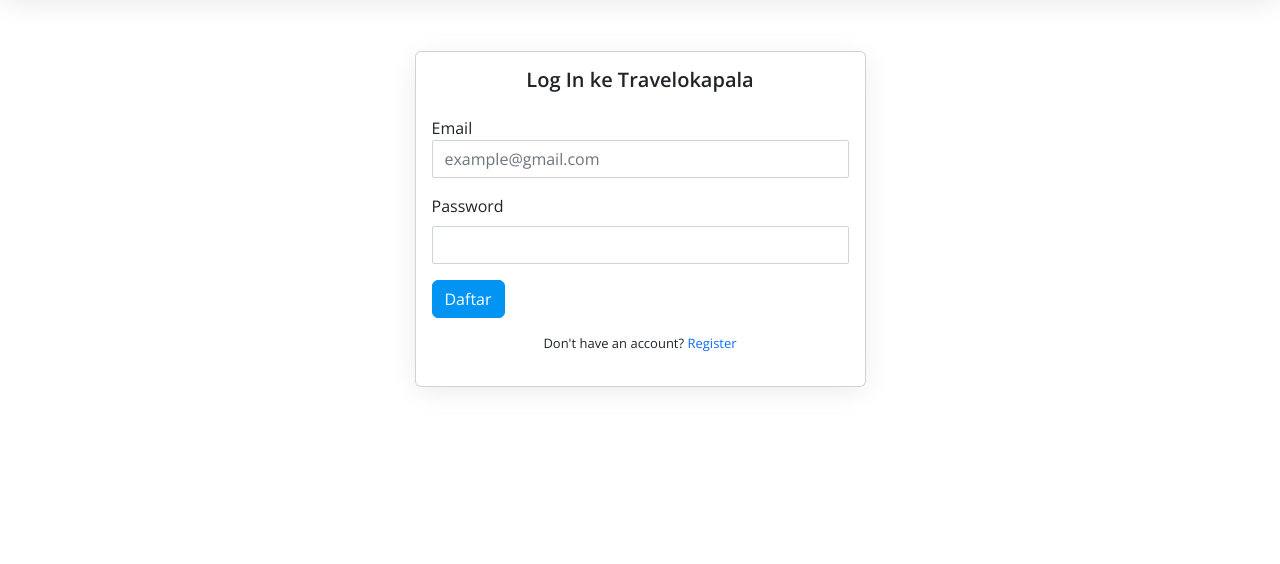
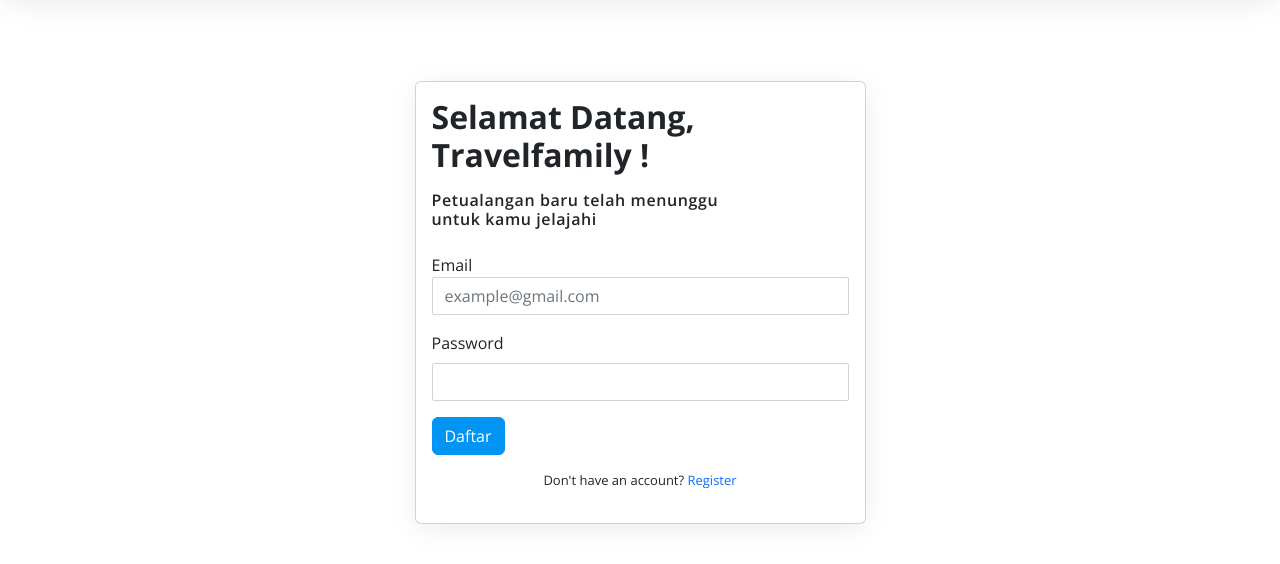
Before and after one commit to iyasz/komunitas-booking, a PHP site: the page made by views/auth/login.php in a window 1280 px wide. Shown: the part 69-633 px from the top of the page. Run offline with PHP 8.4, Linux system fonts and the light colour scheme; the template is opened without the code that fills it, so the values that code supplies are empty.

Commit message:
mengubah style header login

```diff
--- a/assets/css/style.css
+++ b/assets/css/style.css
@@ -32,10 +32,14 @@ body {
     box-shadow: none;
 }
 .mt6{
-    margin-top: 120px;
+    margin-top: 150px;
 }
 .fs-sm{
     font-size: 13px;
+}
+.fs-6{
+    font-size: 16px;
+    letter-spacing: 0.6px;
 }
 .form-control{
     border-radius: 2px;
--- a/views/auth/login.php
+++ b/views/auth/login.php
@@ -3,7 +3,8 @@
         <div class="col-lg-5">
             <div class="card shadow-sm">
                 <div class="card-body">
-                    <h5 class="fw-600 mb-4 text-center">Log In ke Travelokapala </h5>
+                    <h2 class="fw-700 fs-2">Selamat Datang, <br>Travelfamily !</h2>
+                    <h5 class="fw-600 mb-4 mt-3 fs-6 ">Petualangan baru telah menunggu <br>untuk kamu jelajahi</h5>
                     <form action="" method="post">
                         <div class="mb-3">
                             <label for="email" class="">Email</label>
```
